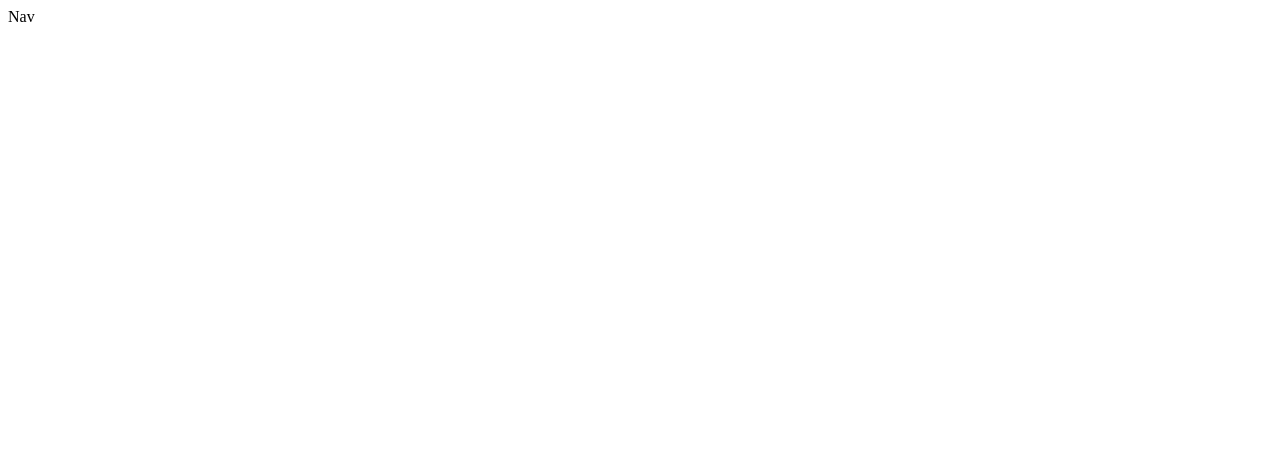
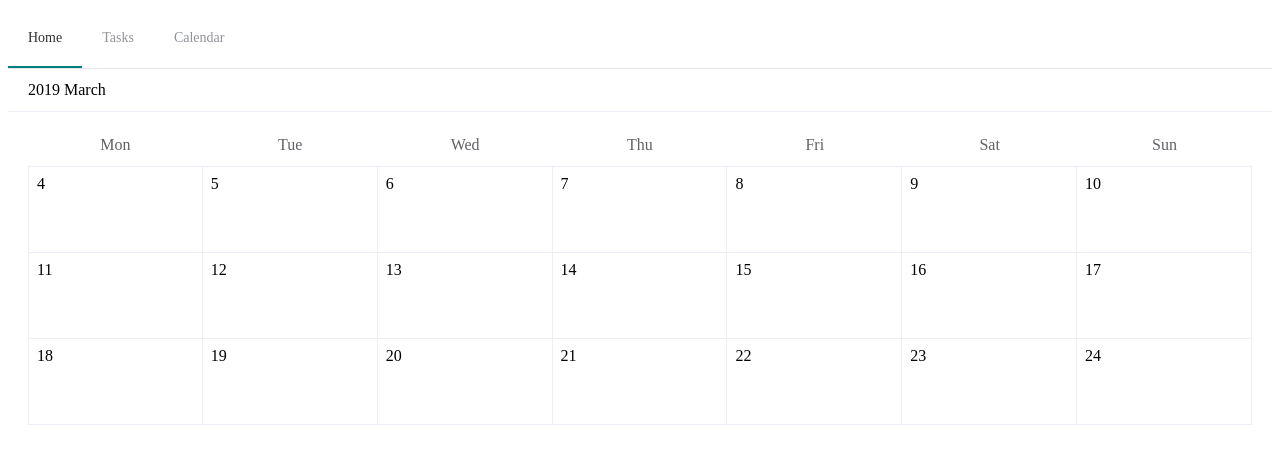
Before and after one commit to gwenf/element-ui-productivity, a Vue app: page /#/calendar in a window 1280 px wide. Before the commit this address led to /#/about. Shown: the top 464 px of the page. Built offline with nearby package versions, Linux system fonts and the light colour scheme.

Commit message:
updated routing and added pages

```diff
--- a/package.json
+++ b/package.json
@@ -1,5 +1,5 @@
 {
-  "name": "element-ui-shop",
+  "name": "element-ui-productivity",
   "version": "0.1.0",
   "private": true,
   "scripts": {
--- a/src/App.vue
+++ b/src/App.vue
@@ -1,6 +1,7 @@
 <template>
   <div id="app">
     <TopNav />
+    <router-view />
   </div>
 </template>
 
--- a/src/components/TopNav.vue
+++ b/src/components/TopNav.vue
@@ -1,3 +1,28 @@
 <template>
-  <div>Nav</div>
+  <el-menu
+    :default-active="activeIndex"
+    :router="true"
+    class="el-menu-demo"
+    mode="horizontal"
+    @select="handleSelect"
+  >
+    <el-menu-item :route="{ name: 'home' }" index="1">Home</el-menu-item>
+    <el-menu-item :route="{ name: 'tasks' }" index="2">Tasks</el-menu-item>
+    <el-menu-item :route="{ name: 'calendar' }" index="3">Calendar</el-menu-item>
+  </el-menu>
 </template>
+
+<script>
+export default {
+  data () {
+    return {
+      activeIndex: '1'
+    }
+  },
+  methods: {
+    handleSelect (key, keyPath) {
+      console.log(key, keyPath)
+    }
+  }
+}
+</script>
--- a/src/router/index.js
+++ b/src/router/index.js
@@ -1,22 +1,26 @@
 import Vue from 'vue'
 import VueRouter from 'vue-router'
 import Home from '../views/Home.vue'
+import Tasks from '../views/Tasks.vue'
+import Calendar from '../views/Calendar.vue'
 
 Vue.use(VueRouter)
 
 const routes = [
   {
     path: '/',
-    name: 'Home',
+    name: 'home',
     component: Home
   },
   {
-    path: '/about',
-    name: 'About',
-    // route level code-splitting
-    // this generates a separate chunk (about.[hash].js) for this route
-    // which is lazy-loaded when the route is visited.
-    component: () => import(/* webpackChunkName: "about" */ '../views/About.vue')
+    path: '/tasks',
+    name: 'tasks',
+    component: Tasks
+  },
+  {
+    path: '/calendar',
+    name: 'calendar',
+    component: Calendar
   }
 ]
 
--- /dev/null
+++ b/src/views/Calendar.vue
@@ -0,0 +1,4 @@
+<template>
+  <el-calendar :range="['2019-03-04', '2019-03-24']">
+  </el-calendar>
+</template>
--- /dev/null
+++ b/src/views/Tasks.vue
@@ -0,0 +1,94 @@
+<template>
+  <el-tree
+    :data="data"
+    node-key="id"
+    default-expand-all
+    @node-drag-start="handleDragStart"
+    @node-drag-enter="handleDragEnter"
+    @node-drag-leave="handleDragLeave"
+    @node-drag-over="handleDragOver"
+    @node-drag-end="handleDragEnd"
+    @node-drop="handleDrop"
+    draggable
+    :allow-drop="allowDrop"
+    :allow-drag="allowDrag">
+  </el-tree>
+</template>
+
+<script>
+export default {
+  data () {
+    return {
+      data: [{
+        label: 'Level one 1',
+        children: [{
+          label: 'Level two 1-1',
+          children: [{
+            label: 'Level three 1-1-1'
+          }]
+        }]
+      }, {
+        label: 'Level one 2',
+        children: [{
+          label: 'Level two 2-1',
+          children: [{
+            label: 'Level three 2-1-1'
+          }]
+        }, {
+          label: 'Level two 2-2',
+          children: [{
+            label: 'Level three 2-2-1'
+          }]
+        }]
+      }, {
+        label: 'Level one 3',
+        children: [{
+          label: 'Level two 3-1',
+          children: [{
+            label: 'Level three 3-1-1'
+          }]
+        }, {
+          label: 'Level two 3-2',
+          children: [{
+            label: 'Level three 3-2-1'
+          }]
+        }]
+      }],
+      defaultProps: {
+        children: 'children',
+        label: 'label'
+      }
+    }
+  },
+  methods: {
+    handleDragStart (node, ev) {
+      console.log('drag start', node)
+    },
+    handleDragEnter (draggingNode, dropNode, ev) {
+      console.log('tree drag enter: ', dropNode.label)
+    },
+    handleDragLeave (draggingNode, dropNode, ev) {
+      console.log('tree drag leave: ', dropNode.label)
+    },
+    handleDragOver (draggingNode, dropNode, ev) {
+      console.log('tree drag over: ', dropNode.label)
+    },
+    handleDragEnd (draggingNode, dropNode, dropType, ev) {
+      console.log('tree drag end: ', dropNode && dropNode.label, dropType)
+    },
+    handleDrop (draggingNode, dropNode, dropType, ev) {
+      console.log('tree drop: ', dropNode.label, dropType)
+    },
+    allowDrop (draggingNode, dropNode, type) {
+      if (dropNode.data.label === 'Level two 3-1') {
+        return type !== 'inner'
+      } else {
+        return true
+      }
+    },
+    allowDrag (draggingNode) {
+      return draggingNode.data.label.indexOf('Level three 3-1-1') === -1
+    }
+  }
+}
+</script>
```
